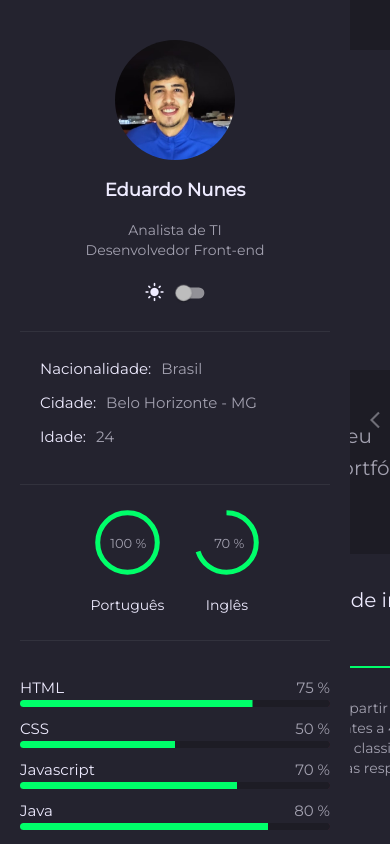
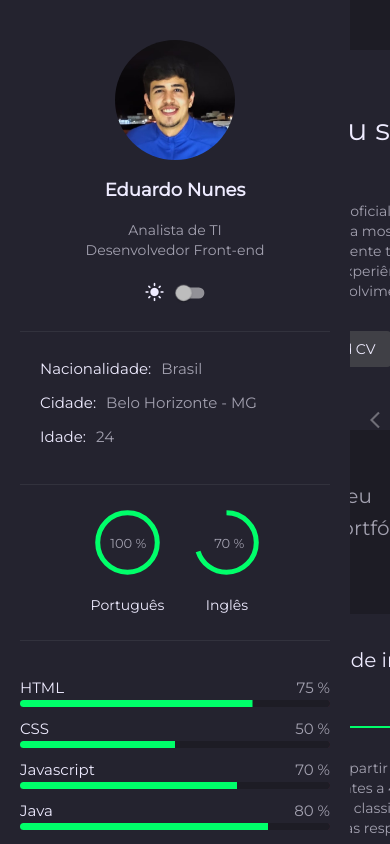
Before and after one commit to eduardo-n/meu-portfolio, an Angular app: page /home in a window 390 px wide. Built offline with nearby package versions, Linux system fonts and the light colour scheme.

Commit message:
Ajuste responsivo banner

```diff
--- a/src/app/modules/home/components/banner/banner.component.scss
+++ b/src/app/modules/home/components/banner/banner.component.scss
@@ -9,7 +9,7 @@
   cursor: pointer;
 
   .bx-info {
-    margin: 70px 0 0 70px;
+    margin: 70px 70px 0 70px;
 
     .bx-title {
       .title {
@@ -41,7 +41,7 @@
   }
 
   .bx-images {
-    margin: 20px 140px 0 auto;
+    margin: 20px 120px 0 auto;
 
     img {
       position: absolute;
@@ -64,3 +64,20 @@
   width: 230px;
   height: 230px;
 }
+
+@media (max-width: 1550px) {
+  .banner {
+    width: 756px;
+  }
+}
+
+@media (max-width: 1156px) {
+  .banner {
+    width: 352px;
+    height: 380px;
+
+    .bx-images {
+      display: none;
+    }
+  }
+}
```
